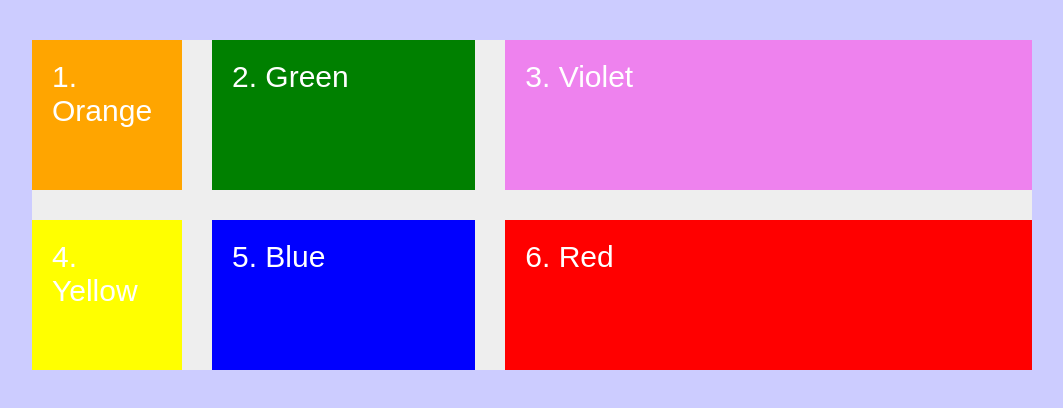
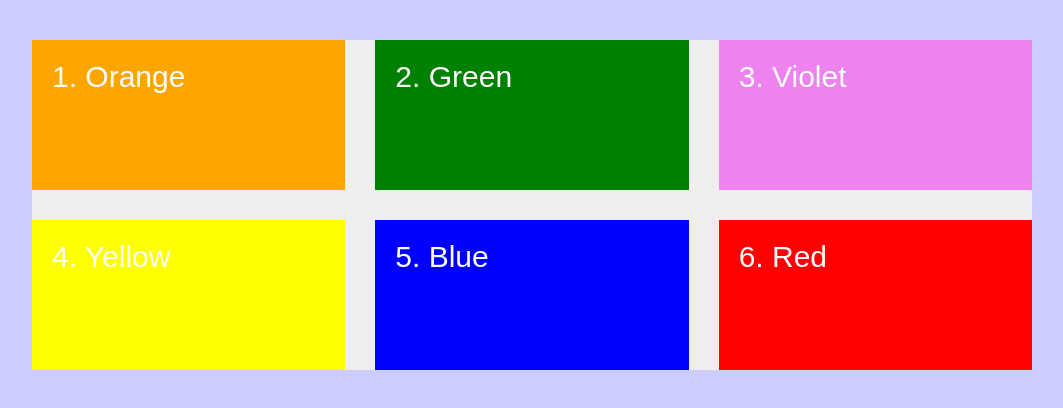
Before and after one commit to smarigowda/CSSGridLayout, a website: page src/intro/index.html in a window 1280 px wide. Shown: the whole page, without its empty margins (108-1171 px from the left). Drawn offline with Linux system fonts and the light colour scheme.

Commit message:
CSSGRID-1 using fr in repeat function

```diff
--- a/src/intro/scss/intro.scss
+++ b/src/intro/scss/intro.scss
@@ -13,7 +13,7 @@ body {
     margin: 40px auto;
 
     grid-template-rows: repeat(2, 150px);
-    grid-template-columns: repeat(1, 150px) 1fr 2fr;
+    grid-template-columns: repeat(3, 1fr);
     grid-gap: 30px;
 }
 
```
Also changed, not shown: src/css/intro.css, 1 other file.
